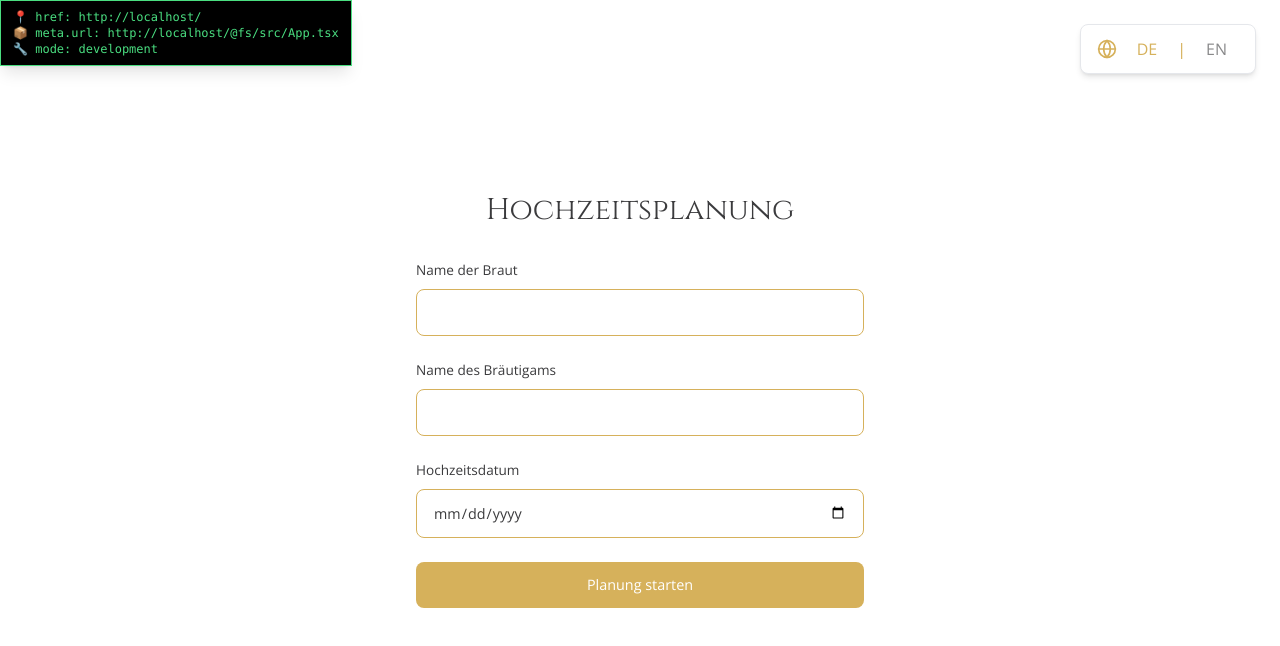
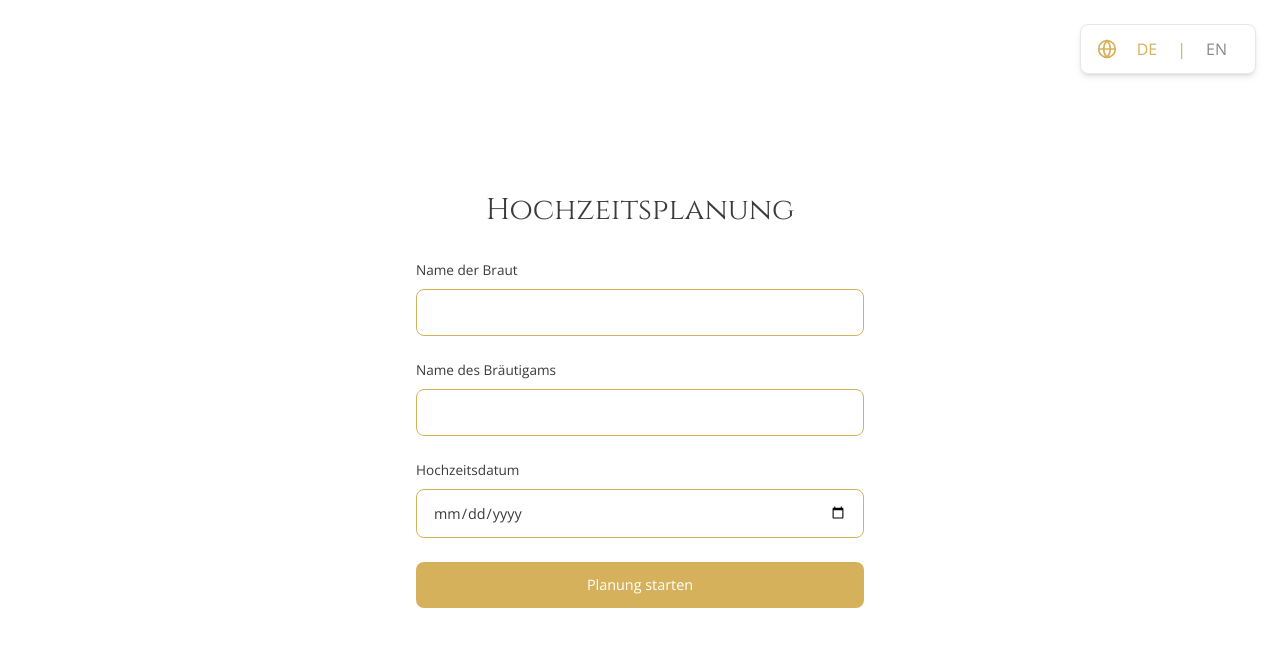
Before and after one commit to danielasommerhochzeitsplanung-droid/Hochzeitsmagie, a React (Vite) app: page / in a window 1280 px wide. Shown: the top 646 px of the page. Built offline with nearby package versions, Linux system fonts and the light colour scheme.

Commit message:
Updated App.tsx

```diff
--- a/src/App.tsx
+++ b/src/App.tsx
@@ -121,13 +121,6 @@ function App() {
     if (activeModule) {
       return (
         <div className="min-h-screen bg-white">
-          {import.meta.env.DEV && (
-            <div className="fixed top-0 left-0 bg-black text-green-400 px-3 py-2 text-xs z-[9999] font-mono max-w-full overflow-x-auto whitespace-nowrap shadow-lg border border-green-400">
-              <div>📍 href: {window.location.href}</div>
-              <div>📦 meta.url: {import.meta.url}</div>
-              <div>🔧 mode: {import.meta.env.MODE}</div>
-            </div>
-          )}
           <LanguageSwitcher />
           <SettingsModal isOpen={isSettingsOpen} onClose={() => setIsSettingsOpen(false)} />
           <header className="bg-white border-b border-gray-200 py-7 px-6 relative">
@@ -216,13 +209,6 @@ function App() {
 
     return (
       <div className="min-h-screen bg-white">
-        {import.meta.env.DEV && (
-          <div className="fixed top-0 left-0 bg-black text-green-400 px-3 py-2 text-xs z-[9999] font-mono max-w-full overflow-x-auto whitespace-nowrap shadow-lg border border-green-400">
-            <div>📍 href: {window.location.href}</div>
-            <div>📦 meta.url: {import.meta.url}</div>
-            <div>🔧 mode: {import.meta.env.MODE}</div>
-          </div>
-        )}
         <LanguageSwitcher />
         <SettingsModal isOpen={isSettingsOpen} onClose={() => setIsSettingsOpen(false)} />
         <header className="bg-white border-b border-gray-200 py-7 px-6 relative">
@@ -291,13 +277,6 @@ function App() {
 
   return (
     <div className="min-h-screen bg-white flex items-center justify-center px-6">
-      {import.meta.env.DEV && (
-        <div className="fixed top-0 left-0 bg-black text-green-400 px-3 py-2 text-xs z-[9999] font-mono max-w-full overflow-x-auto whitespace-nowrap shadow-lg border border-green-400">
-          <div>📍 href: {window.location.href}</div>
-          <div>📦 meta.url: {import.meta.url}</div>
-          <div>🔧 mode: {import.meta.env.MODE}</div>
-        </div>
-      )}
       <LanguageSwitcher />
       <div className="w-full max-w-md">
         <h1 className="text-3xl text-center mb-8" style={{ fontFamily: 'Cinzel, serif', color: '#3b3b3d', fontWeight: 'normal' }}>
```
